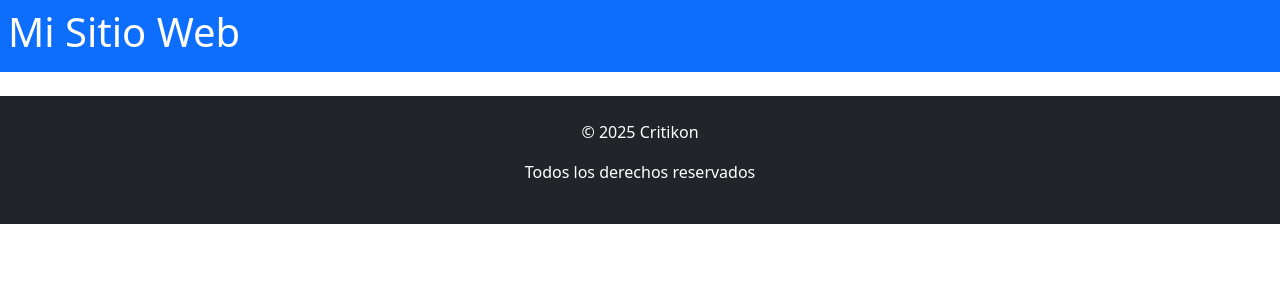
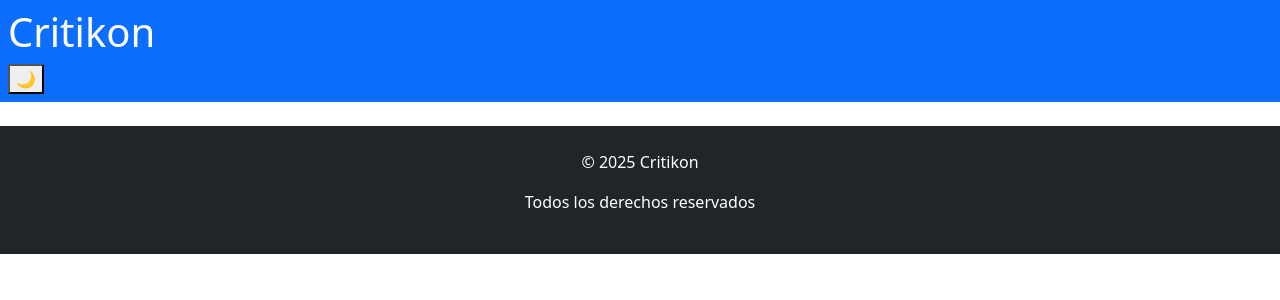
Before and after one commit to Carlos5Noob/Critikon-project, a Django app: page /critikon/ in a window 1280 px wide. Shown: the top 300 px of the page. Run offline with Django 5.2, Linux system fonts and the light colour scheme; data that the repository does not hold is empty; some libraries are stand-ins or nearby versions.

Commit message:
plantilla base html

```diff
--- a/app/templates/app/base.html
+++ b/app/templates/app/base.html
@@ -7,10 +7,14 @@
     {% bootstrap_css %}
     {% bootstrap_javascript %}
     <link rel="stylesheet" href="{% static 'transform-hover.css' %}">
+    <link rel="stylesheet" href="{% static 'modo.css' %}">
 </head>
 <body>
     <header class="bg-primary text-white p-2 mb-4">
-        <h1>Mi Sitio Web</h1>
+        <a style="text-decoration: none; color: white" href="{% url 'app:videojuegos' %}"><h1>Critikon</h1></a>
+        <button id="dark-mode-toggle">
+            🌙
+        </button>
     </header>
 
     <main>
@@ -23,5 +27,33 @@
         <p>&copy; 2025 Critikon</p>
         <p>Todos los derechos reservados</p>
     </footer>
+
+    <script>
+    document.addEventListener("DOMContentLoaded", function () {
+        const toggleButton = document.getElementById("dark-mode-toggle");
+        const body = document.body;
+
+        // Verifica si hay un tema guardado en localStorage
+        if (localStorage.getItem("theme") === "dark") {
+            body.classList.add("dark-mode");
+            toggleButton.textContent = "☀️";  // Cambia el icono a sol
+        }
+
+        toggleButton.addEventListener("click", function () {
+            body.classList.toggle("dark-mode");
+
+            // Guarda el estado en localStorage
+            if (body.classList.contains("dark-mode")) {
+                localStorage.setItem("theme", "dark");
+                toggleButton.textContent = "☀️";  // Cambia a icono de sol
+            } else {
+                localStorage.setItem("theme", "light");
+                toggleButton.textContent = "🌙";  // Cambia a icono de luna
+            }
+        });
+    });
+</script>
+
+
 </body>
 </html>
```
